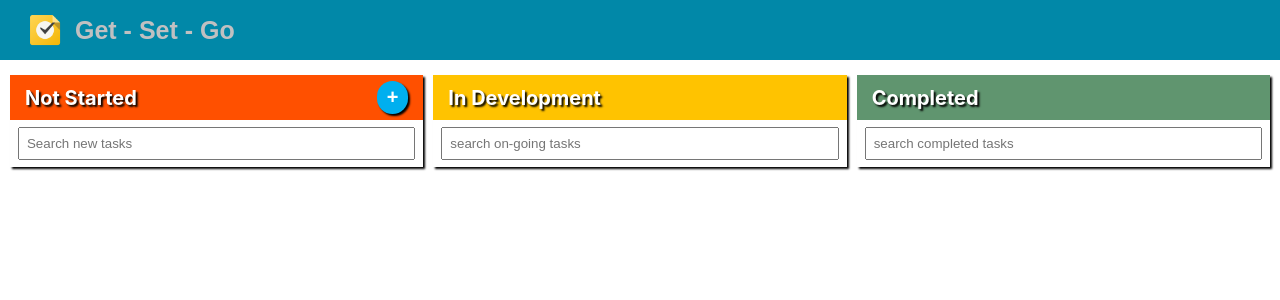
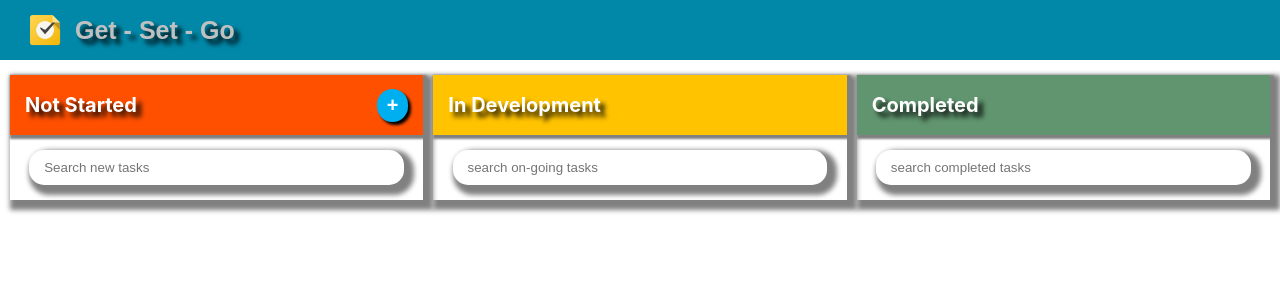
Before and after one commit to Maddy-O/task-management-portal, a React (Create React App) app: page / in a window 1280 px wide. Shown: the top 300 px of the page. Built offline with nearby package versions, Linux system fonts and the light colour scheme.

Commit message:
Semi Final Commit
1. Navbar - Done
2. Home Page - Done
3. Drag and Drop functionality - Done
4. Add comment when complete - Done
5. Comment tooltip - Done

```diff
--- a/src/App.css
+++ b/src/App.css
@@ -4,7 +4,7 @@
 
 .task-bar {
   width: 33%;
-  box-shadow: 2px 2px 2px;
+  box-shadow: 5px 5px 5px 5px gray;
 }
 
 .task-bar-heading {
@@ -14,12 +14,14 @@
   padding: 5px 15px;
   background-color: #ffc300;
   color: white;
-  height: 35px;
+  height: 50px;
+  box-shadow: 2px 2px 2px 2px gray;
+  margin-bottom: 10px;
 }
 
 
 .task-bar-heading>div {
-  text-shadow: 2px 2px 2px black;
+  text-shadow: 5px 5px 5px black;
   font-size: 20px;
   font-weight: bold;
 }
@@ -32,7 +34,7 @@
   font-size: 20px;
   font-weight: bold;
   border-radius: 20px;
-  box-shadow: 2px 2px 2px black
+  box-shadow: 3px 3px 3px black;
 }
 
 .addTask>input {
@@ -50,9 +52,9 @@
 .task-card {
   text-align: left;
   padding: 15px;
-  margin: 10px;
+  margin: 15px;
   border-radius: 10px;
-  box-shadow: 1px 1px 3px 2px black
+  box-shadow: 5px 5px 5px 5px gray
 }
 
 .task-card-button {
@@ -92,3 +94,11 @@
   visibility: visible;
   opacity: 1;
 }
+
+.search-bar {
+  padding: 10px 15px;
+  border-radius: 15px;
+  border: none;
+  box-shadow: 5px 5px 5px 5px gray;
+  width: 90%
+}
--- a/src/Components/Navbar.jsx
+++ b/src/Components/Navbar.jsx
@@ -22,7 +22,7 @@ const Navbar = () => {
             fontSize: "25px",
             fontWeight: "bolder",
             fontFamily: "sans-serif",
-            textShadow: "2px 2px 2px 2px gray",
+            textShadow: "5px 5px 5px black",
           }}
         >
           Get - Set - Go
--- a/src/Pages/Home.jsx
+++ b/src/Pages/Home.jsx
@@ -9,6 +9,7 @@ const Home = () => {
   const [attach, setAttach] = useState("");
   const [asign, setAsign] = useState("");
   const [search, setSearch] = useState("");
+  const [searchResult, setSearchResult] = useState("");
   const [addComm, setAddComment] = useState("");
   const [dragging, setDragging] = useState(false);
   const placeToDragItem = useRef();
@@ -109,11 +110,36 @@ const Home = () => {
     setDragging(false);
   };
 
+  // //-----------------Debounce--------------
+  function debounce(func, timeout = 500) {
+    let timer;
+    return (...args) => {
+      clearTimeout(timer);
+      timer = setTimeout(() => {
+        func.apply(this, args);
+      }, timeout);
+    };
+  }
+  const saveInput = (e, p) => {
+    setSearch(e);
+    let data = [];
+    if (p.place === "todo") data = todoData;
+    else if (p.place === "doing") data = doingData;
+    else if (p.place === "done") data = doneData;
+    let a = data.filter((el) => {
+      if (e === "") return el;
+      else return el.title.toLowerCase().includes(e);
+    });
+    console.log("Saving data", a);
+    setSearchResult(a);
+  };
+  const processChange = debounce((e, p) => saveInput(e, p));
+
   useEffect(() => {
     setTodoData(JSON.parse(localStorage.getItem("todo")) || []);
     setDoingData(JSON.parse(localStorage.getItem("doing")) || []);
     setDoneData(JSON.parse(localStorage.getItem("done")) || []);
-  }, [setDoingData, setDoneData, setTodoData, setDragging, setDisplyAlert]);
+  }, [doingData?.length, todoData?.length, doneData?.length, search]);
 
   return (
     <>
@@ -141,12 +167,12 @@ const Home = () => {
             <div>Not Started</div>
             <button onClick={() => setDisplayAdd(!displayAdd)}>+</button>
           </div>
-          <div style={displayAdd ? { display: "none" } : { padding: "7px" }}>
+          <div style={displayAdd ? { display: "none" } : { margin: "15px" }}>
             <input
               placeholder="Search new tasks"
-              style={{ padding: "7px", width: "95%" }}
+              className="search-bar"
               value={search}
-              onChange={(e) => setSearch(e.target.value)}
+              onChange={(e) => processChange(e.target.value, { place: "todo" })}
             />
           </div>
           <div
@@ -233,10 +259,14 @@ const Home = () => {
           <div className="task-bar-heading">
             <div>In Development</div>
           </div>
-          <div style={{ padding: "7px" }}>
+          <div style={{ margin: "15px" }}>
             <input
               placeholder="search on-going tasks"
-              style={{ padding: "7px", width: "95%" }}
+              className="search-bar"
+              value={search}
+              onChange={(e) =>
+                processChange(e.target.value, { place: "doing" })
+              }
             />
           </div>
           <div>
@@ -281,10 +311,12 @@ const Home = () => {
           >
             <div>Completed</div>
           </div>
-          <div style={{ padding: "7px" }}>
+          <div style={{ margin: "15px" }}>
             <input
               placeholder="search completed tasks"
-              style={{ padding: "7px", width: "95%" }}
+              className="search-bar"
+              value={search}
+              onChange={(e) => processChange(e.target.value, { place: "done" })}
             />
           </div>
           <div
```
